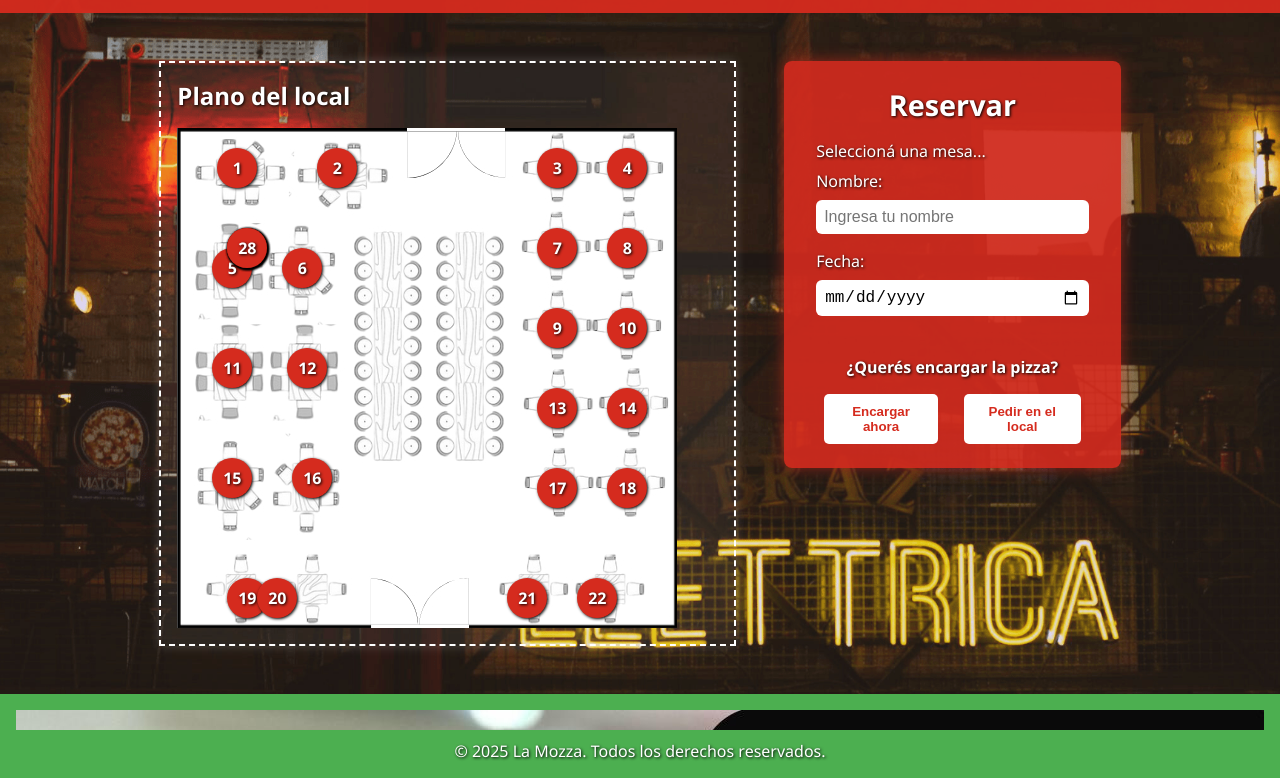
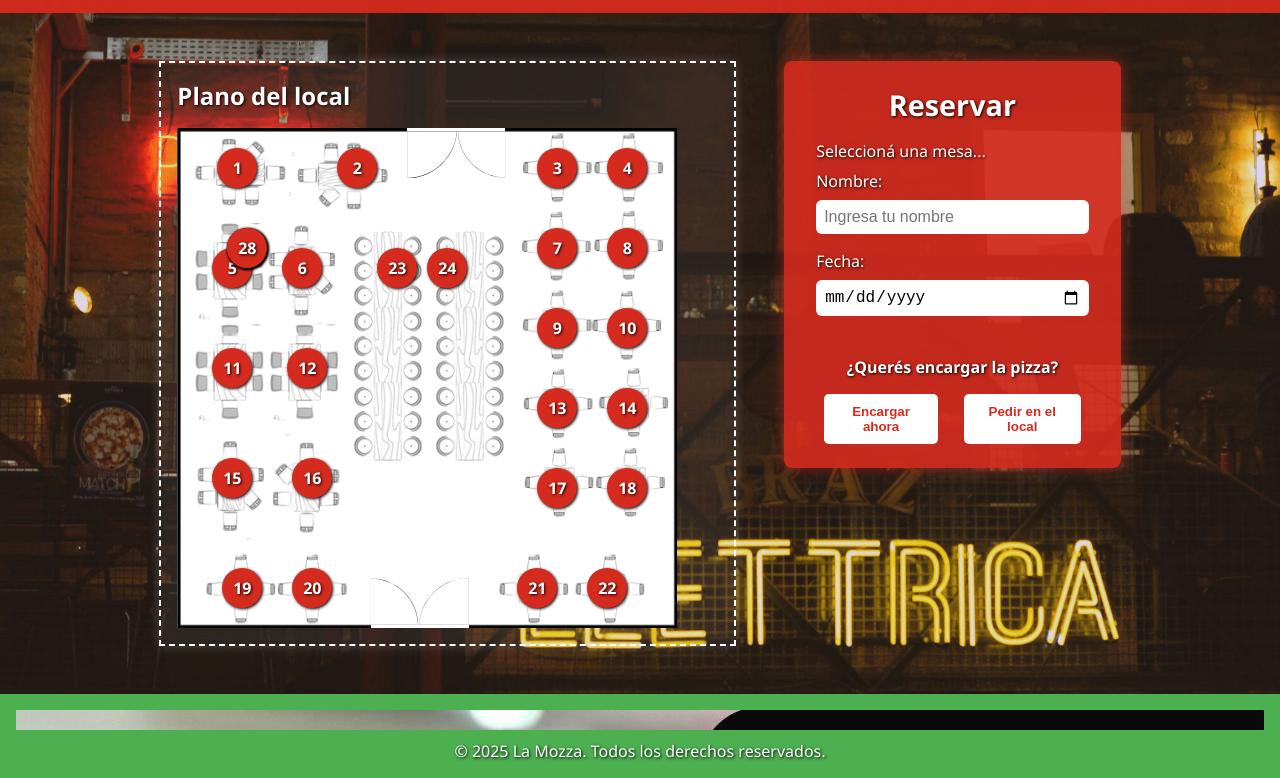
Before and after one commit to lamozza/PizzeriaMOZZA, a plain HTML site: page reservaciones.html in a window 1280 px wide. Shown: the part 59-837 px from the top of the page. Drawn offline with Linux system fonts and the light colour scheme.

Commit message:
Update reservaciones.html

```diff
--- a/reservaciones.html
+++ b/reservaciones.html
@@ -27,7 +27,7 @@
             <div class="plano">
                 <img src="plano.jpg" alt="Plano del local" style="width: 500px; height: 500px;" />
                 <div class="mesa" style="top: 20px; left: 40px;" onclick="seleccionarMesa(1)">1</div>
-                <div class="mesa" style="top: 20px; left: 140px;" onclick="seleccionarMesa(2)">2</div>
+                <div class="mesa" style="top: 20px; left: 160px;" onclick="seleccionarMesa(2)">2</div>
                 <div class="mesa" style="top: 20px; left: 360px;" onclick="seleccionarMesa(3)">3</div>
                 <div class="mesa" style="top: 20px; left: 430px;" onclick="seleccionarMesa(4)">4</div>
                 <div class="mesa" style="top: 120px; left: 35px;" onclick="seleccionarMesa(5)">5</div>
@@ -44,12 +44,12 @@
                 <div class="mesa" style="top: 330px; left: 115px;" onclick="seleccionarMesa(16)">16</div>
                 <div class="mesa" style="top: 340px; left: 360px;" onclick="seleccionarMesa(17)">17</div>
                 <div class="mesa" style="top: 340px; left: 430px;" onclick="seleccionarMesa(18)">18</div>
-                <div class="mesa" style="top: 450px; left: 50px;" onclick="seleccionarMesa(19)">19</div>
-                <div class="mesa" style="top: 450px; left: 80px;" onclick="seleccionarMesa(20)">20</div>
-                <div class="mesa" style="top: 450px; left: 330px;" onclick="seleccionarMesa(21)">21</div>
-                <div class="mesa" style="top: 450px; left: 400px;" onclick="seleccionarMesa(22)">22</div>
-                <div class="mesa" style="top: 100px; left: 50px;" onclick="seleccionarMesa(23)">23</div>
-                <div class="mesa" style="top: 100px; left: 50px;" onclick="seleccionarMesa(24)">24</div>
+                <div class="mesa" style="top: 440px; left: 45px;" onclick="seleccionarMesa(19)">19</div>
+                <div class="mesa" style="top: 440px; left: 115px;" onclick="seleccionarMesa(20)">20</div>
+                <div class="mesa" style="top: 440px; left: 340px;" onclick="seleccionarMesa(21)">21</div>
+                <div class="mesa" style="top: 440px; left: 410px;" onclick="seleccionarMesa(22)">22</div>
+                <div class="mesa" style="top: 120px; left: 200px;" onclick="seleccionarMesa(23)">23</div>
+                <div class="mesa" style="top: 120px; left: 250px;" onclick="seleccionarMesa(24)">24</div>
                 <div class="mesa" style="top: 100px; left: 50px;" onclick="seleccionarMesa(25)">25</div>
                 <div class="mesa" style="top: 100px; left: 50px;" onclick="seleccionarMesa(26)">26</div>
                 <div class="mesa" style="top: 100px; left: 50px;" onclick="seleccionarMesa(27)">27</div>
```
